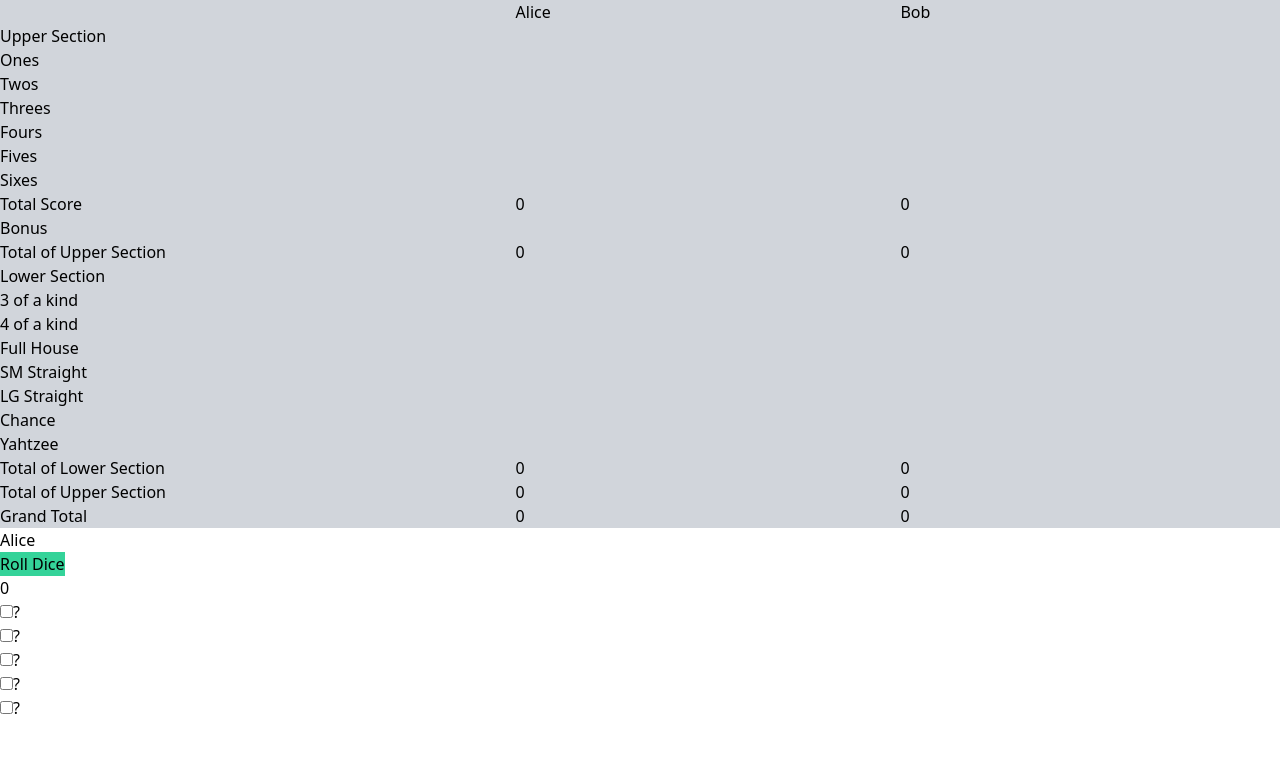
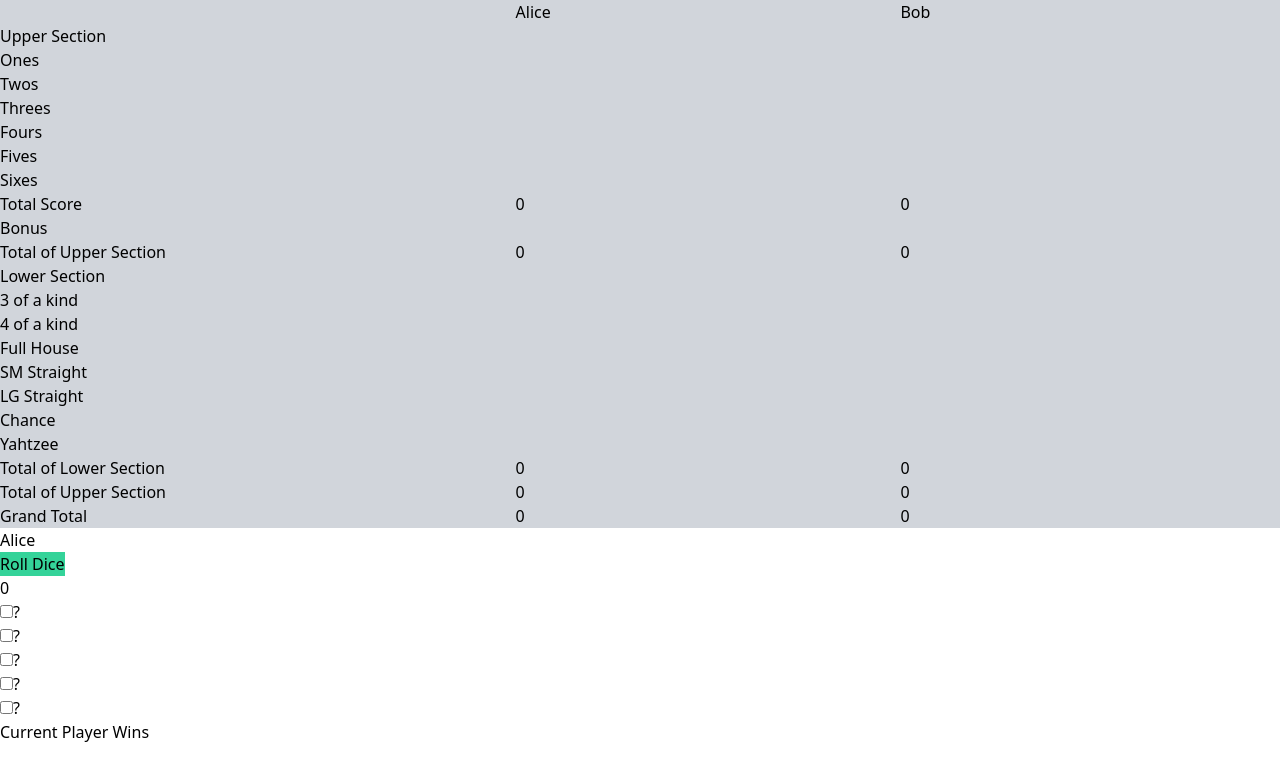
Before and after one commit to henne90gen/yahtzee, a React (Create React App) app: page / in a window 1280 px wide. Both pictures are taken after a click on the button "Start Game". Shown: the top 780 px of the page. Built offline with nearby package versions, Linux system fonts and the light colour scheme.

Commit message:
Implemented end game

```diff
--- a/src/App.tsx
+++ b/src/App.tsx
@@ -3,6 +3,7 @@
 import {AllEndTurnOptions, Die, EndTurnOption, GameState, Player, PlayerName} from './models';
 import {
     getAvailableOptions,
+    getWinningPlayer,
     hasPlayerUpperBonus,
     initDice,
     initPlayers,
@@ -13,7 +14,8 @@
     totalLowerScore,
     totalScore,
     totalUpperScore,
-    updateScore, updateScoreStrike,
+    updateScore,
+    updateScoreStrike,
     upperScore,
 } from './logic';
 
@@ -209,8 +211,9 @@
     </div>;
 }
 
-function ReadyState(props: { onGameStart: (players: PlayerName[]) => void }) {
-    const [players, setPlayers] = useState([{name: "Alice"}, {name: "Bob"}]);
+function ReadyState(props: { playerNames: PlayerName[], onGameStart: (players: PlayerName[]) => void }) {
+    const {playerNames, onGameStart} = props;
+    const [players, setPlayers] = useState(playerNames);
     const renderedPlayers = players.map(
         (p, index) => <PlayerAvatar
             key={index}
@@ -223,7 +226,6 @@
             removePlayer={() => {
                 players.splice(index, 1);
                 setPlayers([...players]);
-                console.log("Removed player")
             }}
         />
     );
@@ -235,14 +237,13 @@
                         event.preventDefault()
                         players.push({name: ""})
                         setPlayers([...players]);
-                        console.log("Added player")
                     }}>
                 +
             </button>
             <button
                 onClick={(event) => {
                     event.preventDefault();
-                    props.onGameStart(players);
+                    onGameStart(players);
                 }}
             >
                 Start Game
@@ -251,8 +252,8 @@
     );
 }
 
-function PlayingState(props: { playerNames: PlayerName[] }) {
-    const {playerNames} = props;
+function PlayingState(props: { playerNames: PlayerName[], playerHasWon: (player: Player) => void }) {
+    const {playerNames, playerHasWon} = props;
     const [players, setPlayers] = useState(initPlayers(playerNames));
     const [currentPlayerIndex, setCurrentPlayerIndex] = useState(0)
 
@@ -268,23 +269,38 @@
         tmp++;
         tmp %= players.length;
         setCurrentPlayerIndex(tmp);
+
+        const winningPlayer = getWinningPlayer(players);
+        if (winningPlayer !== null) {
+            playerHasWon(winningPlayer);
+        }
     }
 
     return (
         <div>
             <ScoreBoard players={players}/>
             <PlayArea currentPlayer={players[currentPlayerIndex]} endTurn={endTurn}/>
+            <button onClick={() => {
+                playerHasWon(players[currentPlayerIndex])
+            }}>
+                Current Player Wins
+            </button>
         </div>
     );
 }
 
-function FinishedState() {
-    return <div></div>;
+function FinishedState(props: { winningPlayer: Player, newGame: () => void }) {
+    const {winningPlayer, newGame} = props;
+    return <div>
+        <div>{winningPlayer.name} with {totalScore(winningPlayer)} points</div>
+        <button onClick={newGame}>New Game</button>
+    </div>;
 }
 
 function App() {
     const [gameState, setGameState] = useState<GameState>('ready');
-    const [playerNames, setPlayerNames] = useState<PlayerName[]>([]);
+    const [playerNames, setPlayerNames] = useState<PlayerName[]>([{name: "Alice"}, {name: "Bob"}]);
+    const [winningPlayer, setWinningPlayer] = useState<Player | null>(null)
 
     function onGameStart(playerNames: PlayerName[]) {
         setGameState('playing');
@@ -293,11 +309,14 @@
 
     switch (gameState) {
         case 'ready':
-            return <ReadyState onGameStart={onGameStart}/>;
+            return <ReadyState playerNames={playerNames} onGameStart={onGameStart}/>;
         case 'playing':
-            return <PlayingState playerNames={playerNames}/>;
+            return <PlayingState playerNames={playerNames} playerHasWon={(player) => {
+                setWinningPlayer(player);
+                setGameState("finished");
+            }}/>;
         case 'finished':
-            return <FinishedState/>;
+            return <FinishedState winningPlayer={winningPlayer!} newGame={() => setGameState("ready")}/>;
     }
 }
 
--- a/src/logic.ts
+++ b/src/logic.ts
@@ -341,3 +341,43 @@
             break;
     }
 }
+
+function isDonePlaying(player: Player): boolean {
+    return player.ones !== null &&
+        player.twos !== null &&
+        player.threes !== null &&
+        player.fours !== null &&
+        player.fives !== null &&
+        player.sixes !== null &&
+        player.threeOfAKind !== null &&
+        player.fourOfAKind !== null &&
+        player.fullHouse !== null &&
+        player.smallStraight !== null &&
+        player.largeStraight !== null &&
+        player.chance !== null &&
+        player.yahtzee !== null;
+}
+
+export function getWinningPlayer(players: Player[]): Player | null {
+    let allDone = true;
+    for (let player of players) {
+        if (!isDonePlaying(player)) {
+            allDone = false;
+            break;
+        }
+    }
+    if (!allDone) {
+        return null;
+    }
+
+    let maxTotalScore = 0;
+    let winningPlayer = null;
+    for (let player of players) {
+        const score = totalScore(player);
+        if (score > maxTotalScore) {
+            maxTotalScore = score;
+            winningPlayer = player;
+        }
+    }
+    return winningPlayer;
+}
```
